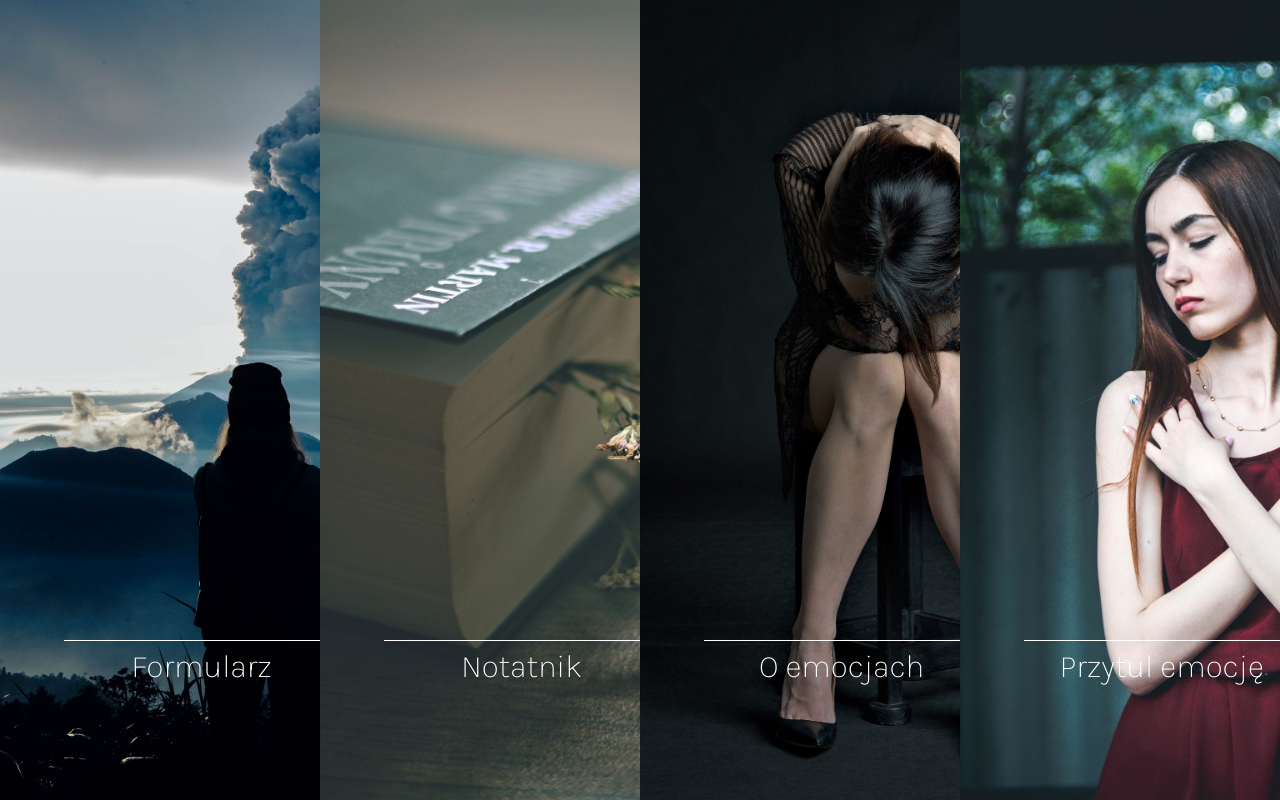
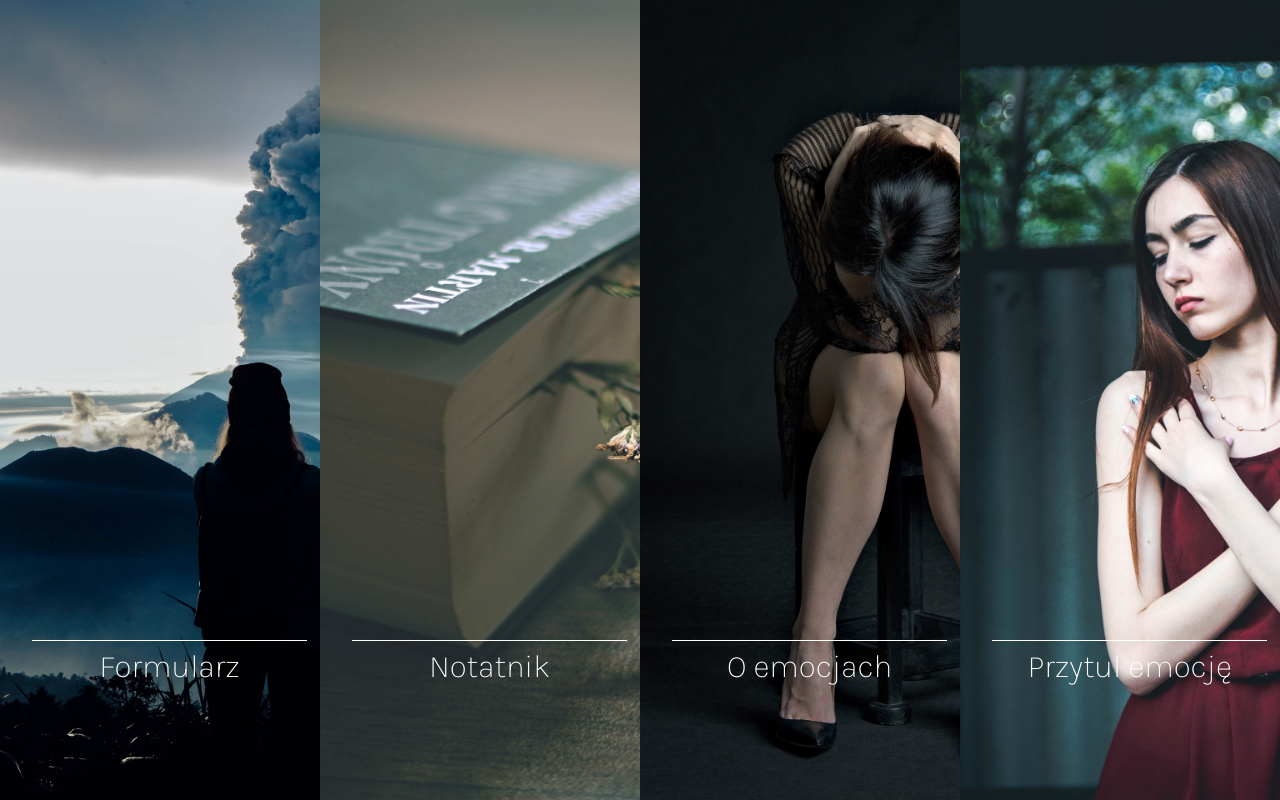
Before and after one commit to SylwiaMacieja/Przytul-EMocje, a React (Vite) app: page / in a window 1280 px wide. Built offline with nearby package versions, Linux system fonts and the light colour scheme.

Commit message:
home page changes

```diff
--- a/src/components/FormComponent/FormComponent.scss
+++ b/src/components/FormComponent/FormComponent.scss
@@ -1,7 +1,3 @@
-//.Form__container {
-//  width: 100%;
-//}
-
 @import "src/fonts&colors/fonts&colors";
 
 .Container {
--- a/src/components/Logo/Logo.scss
+++ b/src/components/Logo/Logo.scss
@@ -1,3 +1,5 @@
+@import "src/fonts&colors/fonts&colors";
+
 .LogoGrey {
   width: 5em;
   height: 4em;
--- a/src/components/Menu/Menu.scss
+++ b/src/components/Menu/Menu.scss
@@ -1,4 +1,4 @@
-@import 'src/fonts&colors/fonts&colors';
+@import "src/fonts&colors/fonts&colors";
 
 .Menu {
   list-style: none;
@@ -11,7 +11,7 @@
   gap: 4em;
 
 
-  @media (min-width: 375px) {
+  @media (min-width: 390px) {
     flex-direction: row;
   }
 
--- a/src/components/PageFooter/PageFooter.scss
+++ b/src/components/PageFooter/PageFooter.scss
@@ -1,10 +1,8 @@
-@import 'src/fonts&colors/fonts&colors';
+@import "src/fonts&colors/fonts&colors";
 
 .PageFooter {
   height: 3em;
   background-color: $grey;
   padding-bottom: 3em;
   padding-top: 1em;
-  //border-top: 0.02em solid $white;
-
 }
--- a/src/components/PageHeader/PageHeader.scss
+++ b/src/components/PageHeader/PageHeader.scss
@@ -1,4 +1,4 @@
-@import 'src/fonts&colors/fonts&colors';
+@import "src/fonts&colors/fonts&colors";
 
 .PageHeader {
   width: 100%;
@@ -10,7 +10,6 @@
   padding: 1em;
   position: fixed;
   background-image: linear-gradient($white, $darkGreen);
-  //box-shadow: 0px 0.2em 0.3em $white;
 
 
   @media (min-width: 375px) {
--- a/src/main.scss
+++ b/src/main.scss
@@ -1,16 +1,16 @@
 @import"src/reset/reset";
 @import "src/fonts&colors/fonts&colors";
 
-@import "components/App/App";
-@import "components/DrawEmotionButton/DrawEmotionButton";
-@import "components/EmotionCards/EmotionCards";
-@import 'components/FormComponent/FormComponent';
-@import "components/Layout/Layout";
-@import "components/Logo/Logo";
-@import "components/Menu/Menu";
-@import "components/NotesComponent/NotesComponent";
-@import "components/PageHeader/PageHeader";
-@import "components/PageFooter/PageFooter";
+@import "src/components/App/App";
+@import "src/components/DrawEmotionButton/DrawEmotionButton";
+@import "src/components/EmotionCards/EmotionCards";
+@import 'src/components/FormComponent/FormComponent';
+@import "src/components/Layout/Layout";
+@import "src/components/Logo/Logo";
+@import "src/components/Menu/Menu";
+@import "src/components/NotesComponent/NotesComponent";
+@import "src/components/PageHeader/PageHeader";
+@import "src/components/PageFooter/PageFooter";
 
 @import 'pages/EmotionsPages/Layout/EmotionsPagesLayout';
 
--- a/src/pages/Home/Home.scss
+++ b/src/pages/Home/Home.scss
@@ -5,104 +5,51 @@
   display: grid;
   grid-template-columns: 1fr 1fr 1fr 1fr;
 
-  &__img1 {
+  &__img1,
+  &__img2,
+  &__img3,
+  &__img4 {
     height: 100vh;
-    background-image: url("./Img/girl-2987578_1920.jpg");
     background-size: cover;
     position: relative;
   }
-  &__button1{
+
+  &__img1 {
+    background-image: url("./Img/girl-2987578_1920.jpg");
+  }
+
+  &__img2 {
+    background-image: url("./Img/book-5174879_1920.jpg");
+  }
+
+  &__img3 {
+    background-image: url("./Img/woman-3758052_1920.jpg");
+  }
+
+  &__img4 {
+    background-image: url("./Img/young-woman-775342_1920.jpg");
+  }
+
+
+  &__button1,
+  &__button2,
+  &__button3,
+  &__button4 {
     position: absolute;
     top: 80%;
-    left: 20%;
+    left: 10%;
     font-family: $headingsFont;
-    font-size: calc( 1.6 * $headingsFontSize);
+    font-size: calc(1.6 * $headingsFontSize);
     font-weight: 200;
     color: $white;
     text-decoration: none;
     border-top: 0.01em solid $white;
     padding: 0.3em;
     text-align: center;
-    width: 8em;
+    width: 80%;
 
     &:hover {
       transform: scale(1.1);
     }
   }
-
-
-  &__img2 {
-    height: 100vh;
-    background-image: url("./Img/book-5174879_1920.jpg");
-    background-size: cover;
-    position: relative;
-  }
-  &__button2{
-    position: absolute;
-    top: 80%;
-    left: 20%;
-    font-family: $headingsFont;
-    font-size: calc( 1.6 * $headingsFontSize);
-    font-weight: 200;
-    color: $white;
-    text-decoration: none;
-    border-top: 0.01em solid $white;
-    padding: 0.3em;
-    text-align: center;
-    width: 8em;
-
-    &:hover {
-      transform: scale(1.1);
-    }
-  }
-
-  &__img3 {
-    height: 100vh;
-    background-image: url("./Img/woman-3758052_1920.jpg");
-    background-size: cover;
-    position: relative;
-  }
-  &__button3{
-    position: absolute;
-    top: 80%;
-    left: 20%;
-    font-family: $headingsFont;
-    font-size: calc( 1.6 * $headingsFontSize);
-    font-weight: 200;
-    color: $white;
-    text-decoration: none;
-    border-top: 0.01em solid $white;
-    padding: 0.3em;
-    text-align: center;
-    width: 8em;
-
-    &:hover {
-      transform: scale(1.1);
-    }
-  }
-  &__img4 {
-    height: 100vh;
-    background-image: url("./Img/young-woman-775342_1920.jpg");
-    background-size: cover;
-    position: relative;
-  }
-  &__button4{
-    position: absolute;
-    top: 80%;
-    left: 20%;
-    font-family: $headingsFont;
-    font-size: calc( 1.6 * $headingsFontSize);
-    font-weight: 200;
-    color: $white;
-    text-decoration: none;
-    border-top: 0.01em solid $white;
-    padding: 0.3em;
-    text-align: center;
-    width: 8em;
-
-    &:hover {
-      transform: scale(1.1);
-    }
-  }
-
 }
```
Also changed, not shown: src/components/EmotionCards/EmotionCards.scss (+1 -8 lines).
